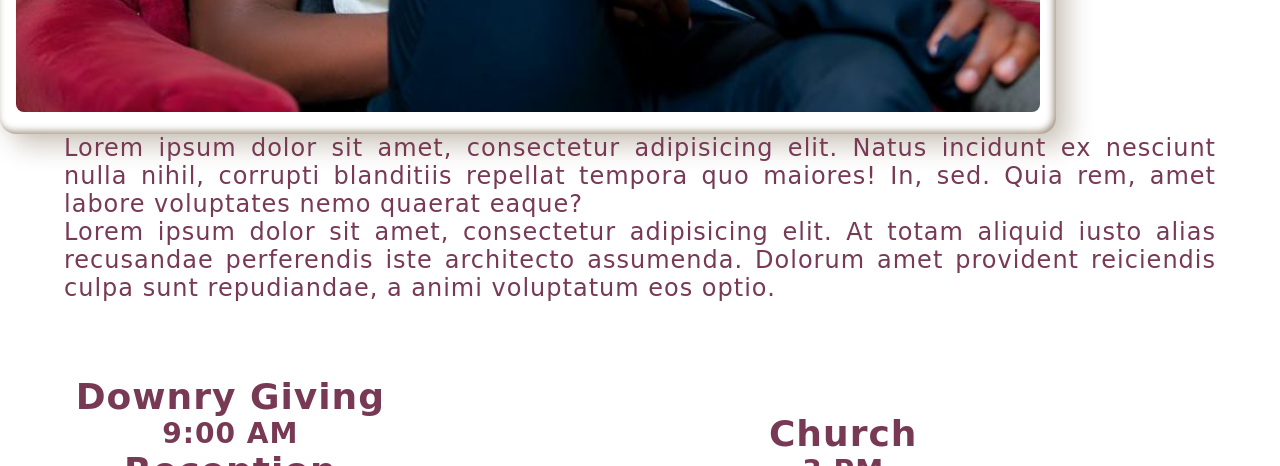
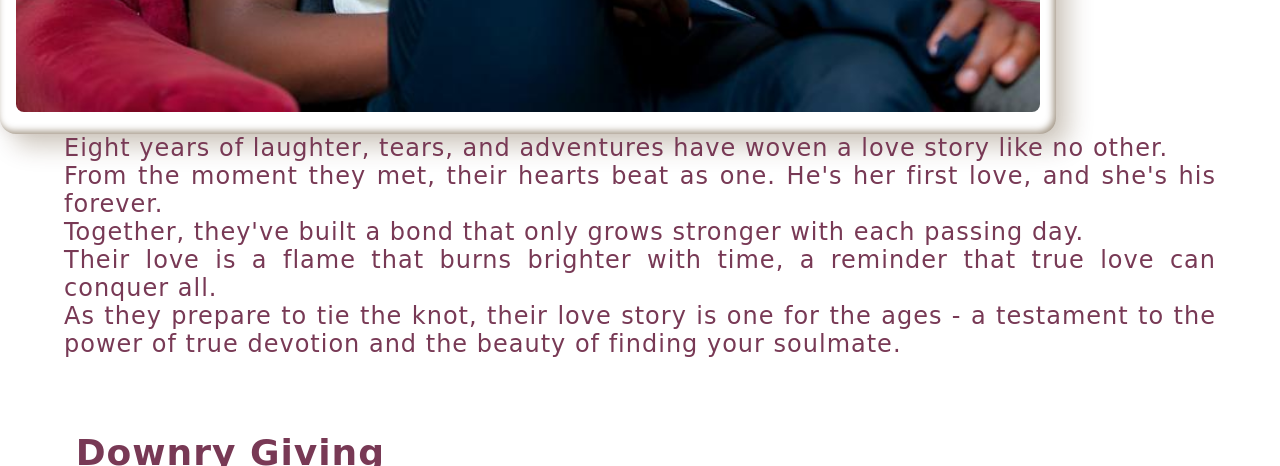
Before and after one commit to mvuki/KazeWedInvitation, a plain HTML site: page index.html in a window 1280 px wide. Shown: the part 1780-2246 px from the top of the page. Drawn offline with Linux system fonts and the light colour scheme; a web font is replaced by a local one.

Commit message:
love story message

```diff
--- a/index.html
+++ b/index.html
@@ -52,12 +52,16 @@
         </div>
         <div class="text-container c">
 
-            <p>Lorem ipsum dolor sit amet, consectetur adipisicing elit. Natus incidunt ex nesciunt nulla nihil,
-                corrupti blanditiis repellat tempora quo maiores! In, sed. Quia rem, amet labore voluptates nemo quaerat
-                eaque?</p>
-            <p>Lorem ipsum dolor sit amet, consectetur adipisicing elit. At totam aliquid iusto alias recusandae
-                perferendis iste architecto assumenda. Dolorum amet provident reiciendis culpa sunt repudiandae, a animi
-                voluptatum eos optio.</p>
+
+          <p> Eight years of laughter, tears, and adventures have woven a love story like no other.</p>
+          <p>From the moment they met, their hearts beat as one. He's her first love, and she's his forever.</p>
+          <p>Together, they've built a bond that only grows stronger with each passing day.</p>
+          <p>Their love is a flame that burns brighter with time, a reminder that true love can conquer all. </p>
+          <p> As they prepare to tie the knot, their love story is one for the ages - a testament to the power of true devotion and the beauty of finding your soulmate.</p>
+
+
+
+
         </div>
          </div>
     </div>
```
